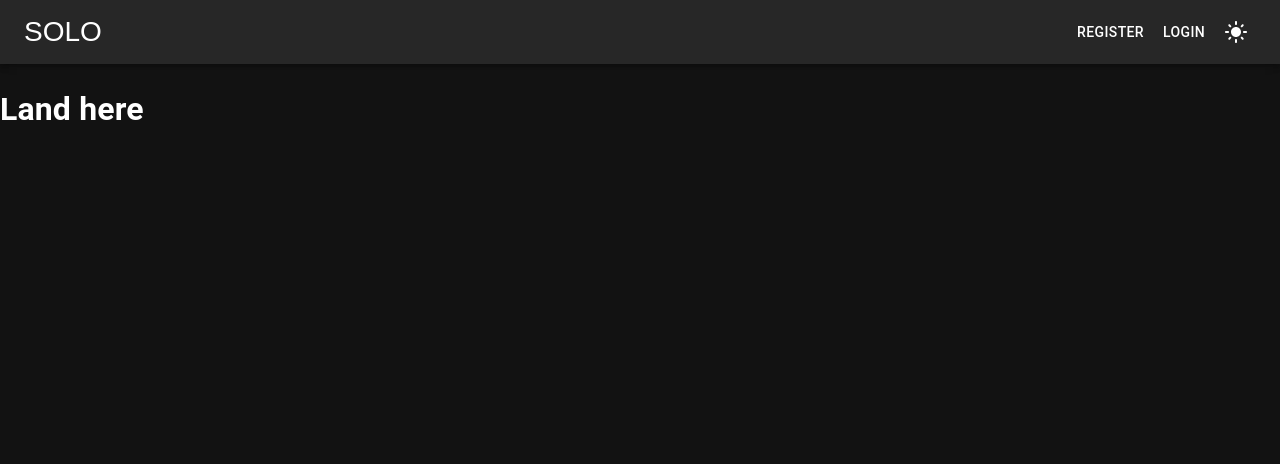
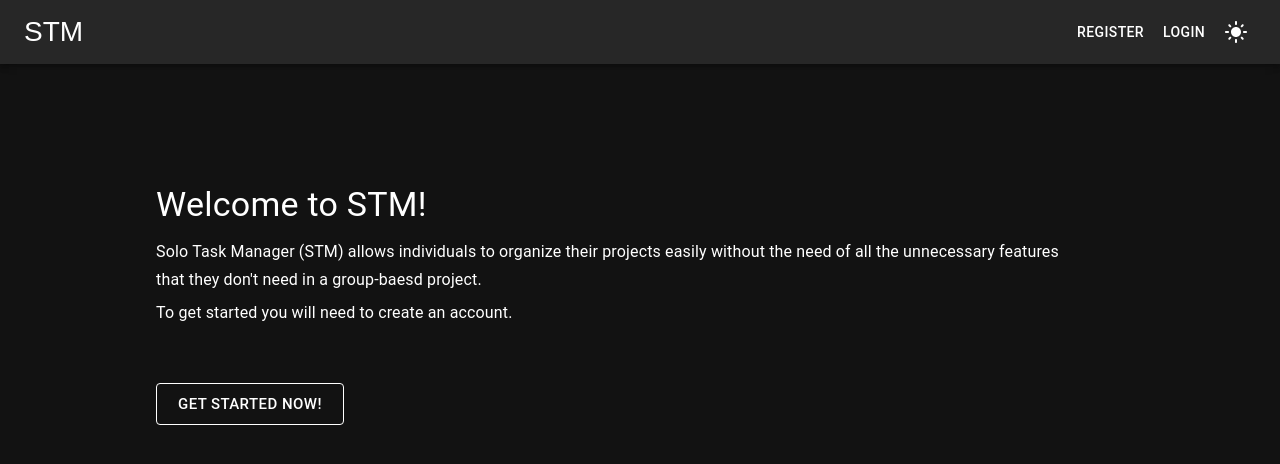
Before and after one commit to MohamedOsama1998/cs50-project, a React (Create React App) app in the folder client/: page / in a window 1280 px wide. Shown: the top 464 px of the page. Built offline with nearby package versions, Linux system fonts and the light colour scheme.

Commit message:
FRONTEND: Landing page UI

```diff
--- a/client/src/layout/Header.js
+++ b/client/src/layout/Header.js
@@ -1,12 +1,12 @@
 import { AppBar, Toolbar, IconButton, Typography, Box } from "@mui/material";
-import { Link } from "react-router-dom";
+import { useNavigate } from "react-router";
 import { useSelector } from "react-redux";
 import SignedOutLinks from "../links/SignedOutLinks";
 import SignedInLinks from "../links/SignedInLinks";
 
 const Header = () => {
   const isAuth = useSelector((state) => state.auth.isAuth);
-
+  const navigate = useNavigate();
   return (
     <Box sx={{ flexGrow: 1 }}>
       <AppBar position="static">
@@ -17,10 +17,11 @@ const Header = () => {
             color="inherit"
             aria-label="menu"
             sx={{ mr: 2 }}
+            onClick={() => {
+              navigate("/");
+            }}
           >
-            <Link to="/" className="link">
-              SOLO
-            </Link>
+            STM
           </IconButton>
           <Typography
             variant="h6"
--- a/client/src/links/SignedOutLinks.js
+++ b/client/src/links/SignedOutLinks.js
@@ -1,24 +1,31 @@
 import { Button, IconButton } from "@mui/material";
-import { Link } from "react-router-dom";
 import { useDispatch, useSelector } from "react-redux";
 import DarkModeIcon from "@mui/icons-material/DarkMode";
 import LightModeIcon from "@mui/icons-material/LightMode";
 import { toggleDarkmode } from "../redux/actions/themeAction";
+import { useNavigate } from "react-router";
 
 const SignedOutLinks = () => {
+  const navigate = useNavigate();
   const isDarkmode = useSelector(({ theme }) => theme.isDarkmode);
   const themeDispatch = useDispatch();
   return (
     <>
-      <Button color="inherit">
-        <Link to="/register" className="link">
-          Register
-        </Link>
+      <Button
+        color="inherit"
+        onClick={() => {
+          navigate("/register");
+        }}
+      >
+        Register
       </Button>
-      <Button color="inherit">
-        <Link to="/login" className="link">
-          Login
-        </Link>
+      <Button
+        color="inherit"
+        onClick={() => {
+          navigate("/login");
+        }}
+      >
+        Login
       </Button>
       <IconButton
         color="inherit"
--- a/client/src/pages/Land.js
+++ b/client/src/pages/Land.js
@@ -1,7 +1,46 @@
+import { Typography, Grid, Button } from "@mui/material";
+import { useNavigate } from "react-router";
+
 const Land = () => {
+  const navigate = useNavigate();
+
   return (
-    <div>
-      <h1>Land here</h1>
+    <div
+      style={{
+        margin: "0",
+        top: "50%s",
+        position: "absolute",
+        marginTop: "15vh",
+      }}
+    >
+      <Grid container spacing={2} direction="row" justifyContent="center">
+        <Grid item xs={11} sm={10} md={10} lg={9} xl={8}>
+          <Typography variant="h4" gutterBottom>
+            Welcome to STM!
+          </Typography>
+          <Typography variant="subtitle1" gutterBottom>
+            Solo Task Manager (STM) allows individuals to organize their
+            projects easily without the need of all the unnecessary features
+            that they don't need in a group-baesd project.
+          </Typography>
+          <Typography variant="subtitle1" gutterBottom>
+            To get started you will need to create an account.
+          </Typography>
+          <Button
+            size="large"
+            color="inherit"
+            variant="outlined"
+            style={{
+              marginTop: "50px",
+            }}
+            onClick={() => {
+              navigate("/register");
+            }}
+          >
+            Get started now!
+          </Button>
+        </Grid>
+      </Grid>
     </div>
   );
 };
--- a/client/src/styles/App.css
+++ b/client/src/styles/App.css
@@ -1,11 +1,14 @@
 .link {
-  color: #fff;
   text-decoration: none;
+  color: inherit;
+}
+
+.link:hover {
+  text-decoration: underline;
 }
 
 .form {
   margin-top: 50px;
   margin-bottom: 50px;
   padding: 50px;
-  /* text-align: right; */
 }
```
Also changed, not shown: client/src/layout/LargeScreenLandingPage.js (added, +60 -0 lines), 1 other file (tests, documents, lock files or other folders).
